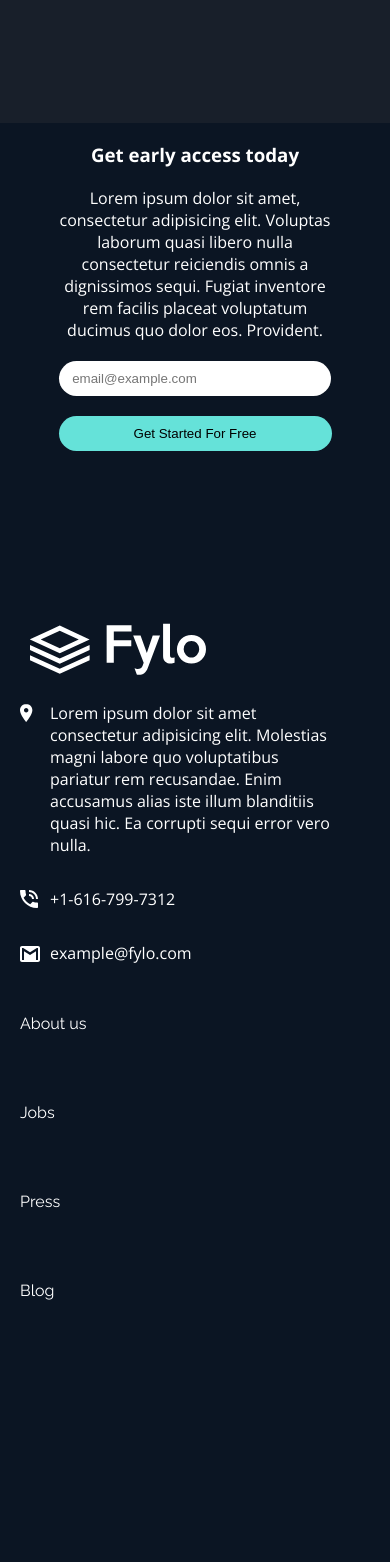
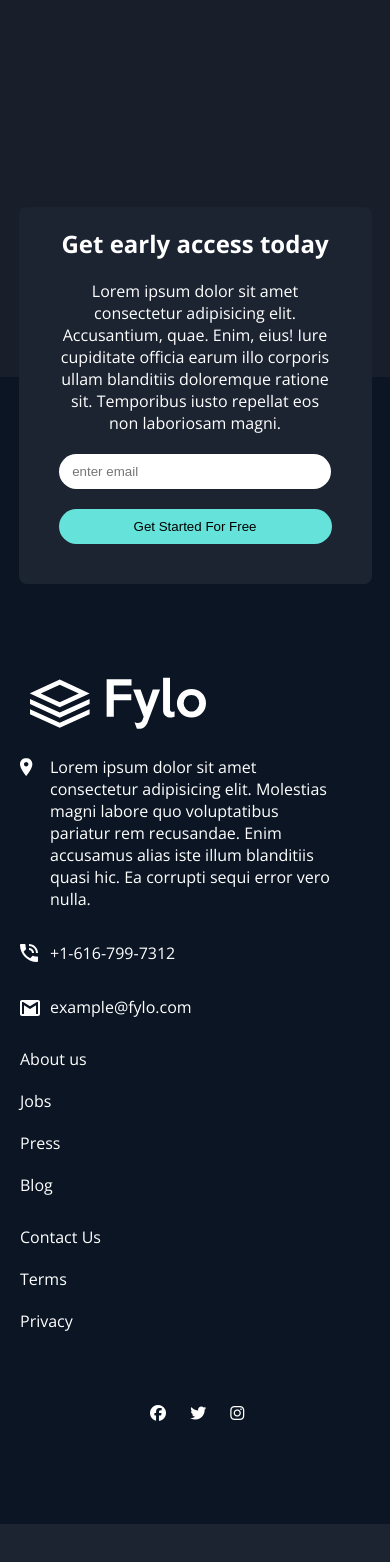
Before and after one commit to fsp3012/test-fylo, a plain HTML site: page index.html in a window 390 px wide. Shown: the part 4197-5759 px from the top of the page. After the commit the page ends 5721 px from the top, so only its background shows below. Drawn offline with nearby package versions, Linux system fonts and the light colour scheme.

Commit message:
updated fylo mobile

```diff
--- a/index.html
+++ b/index.html
@@ -130,12 +130,13 @@
     </section>
     <footer>
         <div class="top-part">
-            <h3> Get early access today</h3>
-            <p> Lorem ipsum dolor sit amet, consectetur adipisicing elit. Voluptas laborum quasi libero nulla consectetur reiciendis omnis a dignissimos sequi. Fugiat inventore rem facilis placeat voluptatum ducimus quo dolor eos. Provident.</p>
-             <input placeholder="email@example.com" type="text">
-             <button> Get Started For Free</button>
+            <h2>Get early access today</h2>
+            <p>Lorem ipsum dolor sit amet consectetur adipisicing elit. Accusantium, quae. Enim, eius! Iure cupiditate officia earum illo corporis ullam blanditiis doloremque ratione sit. Temporibus iusto repellat eos non laboriosam magni.</p>
+            <div>
+                <input type="email" value="" placeholder="enter email">
+                <button>Get Started For Free</button>
+            </div>
         </div>
-
         <div class="bottom-part">
             <img src="./images/logo.svg" alt="">
         </div>
@@ -144,7 +145,7 @@
             <img src="./images/icon-phone.svg" alt="">  <p>+1-616-799-7312</p>
             <img src="./images/icon-email.svg" alt=""><p>example@fylo.com</p>
         </div>
-        <div class="listt">
+        <div class="list">
             <ul>
                 <li>
                     <p>About us</p>
@@ -160,6 +161,24 @@
                 </li>
             </ul>
         </div>
+        <div class="listt">
+            <ul>
+                <li>
+                    <p>Contact Us</p>
+                </li>
+                <li>
+                    <p>Terms</p>
+                </li>
+                <li>
+                    <p>Privacy</p>
+                </li>
+            </ul>
+        </div>
+        <div class="icons">
+            <i class="fa-brands fa-facebook" style="padding-right: 20px;"></i>
+            <i class="fa-brands fa-twitter" style="padding-right: 20px;"></i>
+            <i class="fa-brands fa-instagram" style="padding-right: 20px;"></i>
+        </div>
     </footer>
 </body>
 </html>
--- a/style.css
+++ b/style.css
@@ -38,7 +38,7 @@ h1 h2 h3 h4 h5 h6{
     align-items: center;
     padding: 0% 6%;
 }
-div ul li {
+nav ul li {
     list-style-type: none;
     display: inline-block;
     padding:30px 10px;
@@ -149,7 +149,7 @@ display: flex;
 flex-direction: column;
 gap: 30px;
 padding: 30px 60px;
-height: 150vh;
+height: 180vh;
 }
 .quotes{
     width: 30px;
@@ -163,7 +163,7 @@ height: 150vh;
     background-color: var(--dark-blue4);
     border-radius: 8px;
     padding: 20px 40px 200px;
-    height: 140px ;
+    height: 150px ;
     position:relative;
 
 }
@@ -189,31 +189,30 @@ height: 150vh;
  .section4{
     flex-direction: row;
  }
-}
-footer{
+ }
+
+ footer{
     background-color: var(--dark-blue3);
     position: relative;
-    padding-top: 400px;
-    height: 190vh;
-}
-.top-part{
+    padding-top: 150px;
+ }
+ .top-part{
     padding: 20px 40px;
     width: 70%;
     max-width: 600px;
     margin: 0 auto;
-    background-color: var(--dark-blue);
+    background-color: var(--dark-blue1);
+    position: absolute;
     border-radius: 8px;
-    position: absolute;
-    top: -1px;
-    bottom: 0px;
-    color: white;
+    color: var(--white);
+    top: -170px;
     left: 0;
     right: 0;
     text-align: center;
-    height: 20px;
-}
 
-.top-part h3, .top-part p{
+ }
+
+.top-part h2, .top-part p{
     padding-bottom: 20px;
 }
 .top-part input{
@@ -240,7 +239,7 @@ footer{
 }
 
 .bottom-part img{
-    margin-top: 100px;
+    margin-top: 150px;
     padding-left: 30px;
 }
 .content1 p{
@@ -253,11 +252,28 @@ footer{
     margin-bottom: -25px;
     padding-left: 20px;
 }
+.list li{
+    list-style-type: none;
+    display: flex;
+    padding-top: 20px;
+    color: white ;
+    padding-left: 20px;
+}
+.list{
+    margin-bottom: 10px;
+}
+
 .listt li{
     list-style-type: none;
-    display: block;
-    padding:20px 10px;
+    display: flex;
+    padding-top: 20px;
     color: white ;
     padding-left: 20px;
-    margin-top: 30px;
 }
+
+.icons{
+    color: white;
+    padding-left: 150px;
+    padding-bottom: 100px;
+    padding-top: 70px;
+}
```
